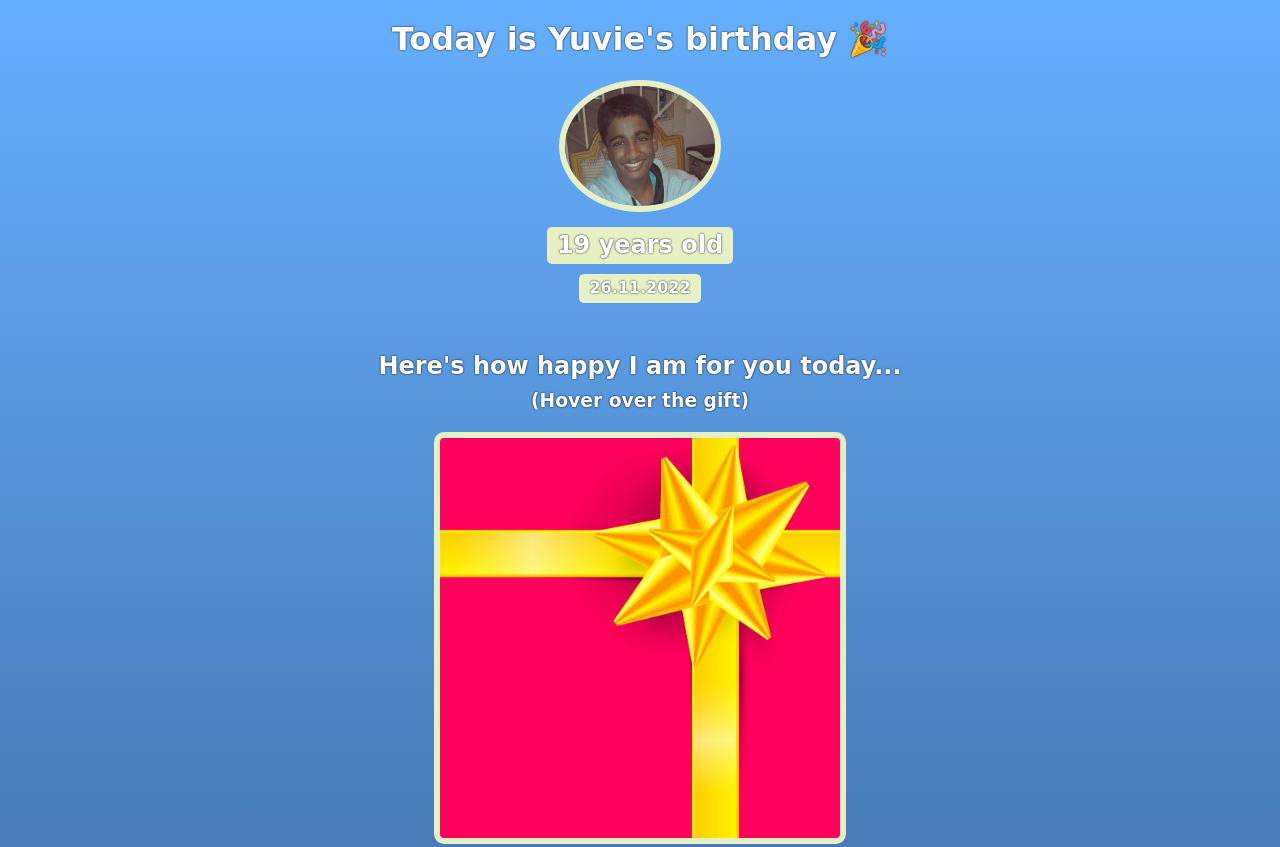
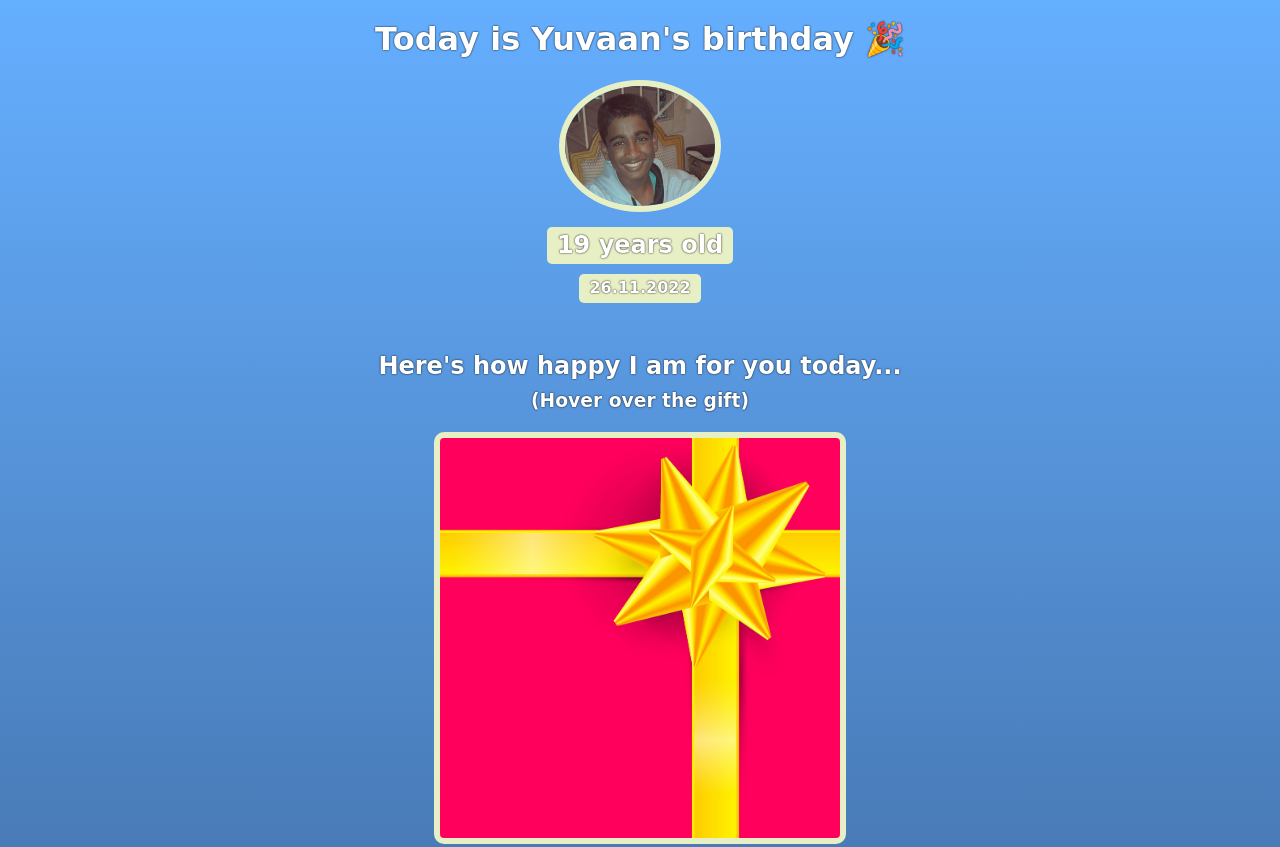
Before and after one commit to pilotbrad1/yuvie-site, a website built with Vite: page index.html in a window 1280 px wide. Shown: the top 847 px of the page. Built offline with nearby package versions, Linux system fonts and the light colour scheme; a web font is replaced by a local one.

Commit message:
Update index.html

```diff
--- a/index.html
+++ b/index.html
@@ -7,7 +7,7 @@
     </head>
     <body>
         <div id="header">
-            <h1>Today is Yuvie's birthday 🎉</h1>
+            <h1>Today is Yuvaan's birthday 🎉</h1>
             <img id="bff-img" src="images/IMG_4CE3DB6B851B-1.jpeg">
             <h2 id="bday-age">19 years old</h2>
             <h4 id="bday-date">26.11.2022</h4>
```
